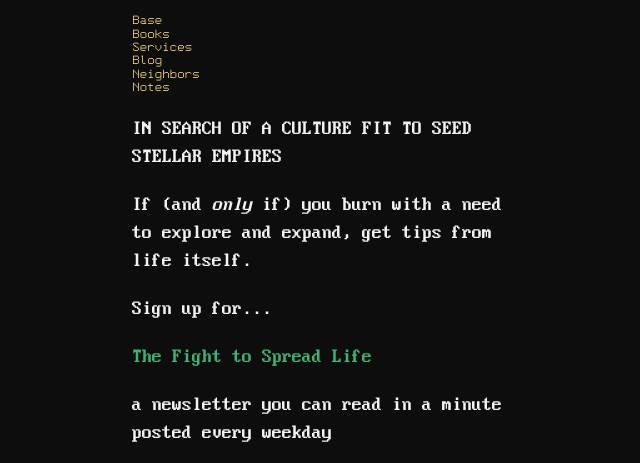
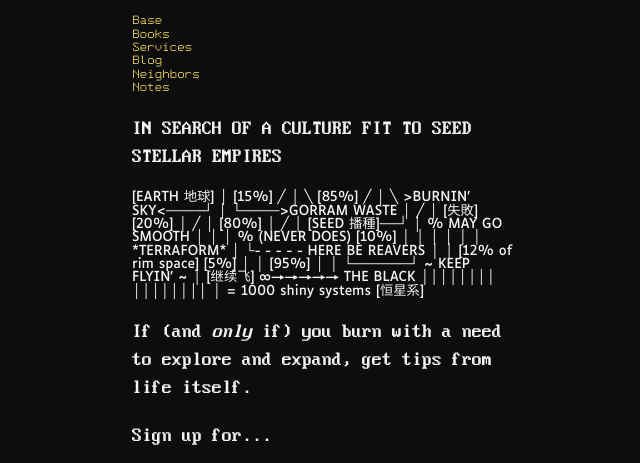
Before and after one commit to ray-dorai/ray-dorai.github.io, a Jekyll site: the page built from index.html, in a window 1280 px wide, cut to the strip 0-463 px from the top of the page. Shown: the whole strip, without its empty margins (316-956 px from the left). Built offline with Jekyll 4.4.1, drawn with Linux system fonts in a browser that asks for light colours.

Commit message:
Update index.html

```diff
--- a/index.html
+++ b/index.html
@@ -5,6 +5,28 @@ title: Ray Doraisamy
 <div class="blurb">
 
 	<p style="font-family:'IBM VGA 8x16'">IN SEARCH OF A CULTURE FIT TO SEED STELLAR EMPIRES</p>
+	[EARTH 地球]
+                      │
+             [15%]  ╱ │ ╲  [85%]
+                  ╱  │  ╲
+>BURNIN' SKY<────┘   │   └────>GORRAM WASTE
+      │        ╱    │         [失敗]
+[20%] │       ╱     │ [80%]
+      │      ╱      │
+[SEED 播種]──┘      │          % MAY GO SMOOTH
+      │      │      │          % (NEVER DOES)
+[10%] │      │      │
+      │      │      │
+*TERRAFORM*  │      └- - - -   - HERE BE REAVERS
+      │      │                 [12% of rim space]
+[5%]  │      │ [95%]
+      │      │
+      └──────┘               ~ KEEP FLYIN' ~
+      │                      [继续飞]
+      ∞→→→→→                 THE BLACK
+      ││││││││
+      ││││││││               │ = 1000 shiny systems
+                            [恒星系]
 	<p style="font-family:'IBM VGA 8x16'">If (and <i>only</i> if) you burn with a need to explore and expand, get tips from life itself.</p>
 	<p style="font-family:'IBM VGA 8x16'">Sign up for...</p>
 	<p style="color:MediumSeaGreen;font-family:'IBM VGA 8x16';">The Fight to Spread Life</p>
```
